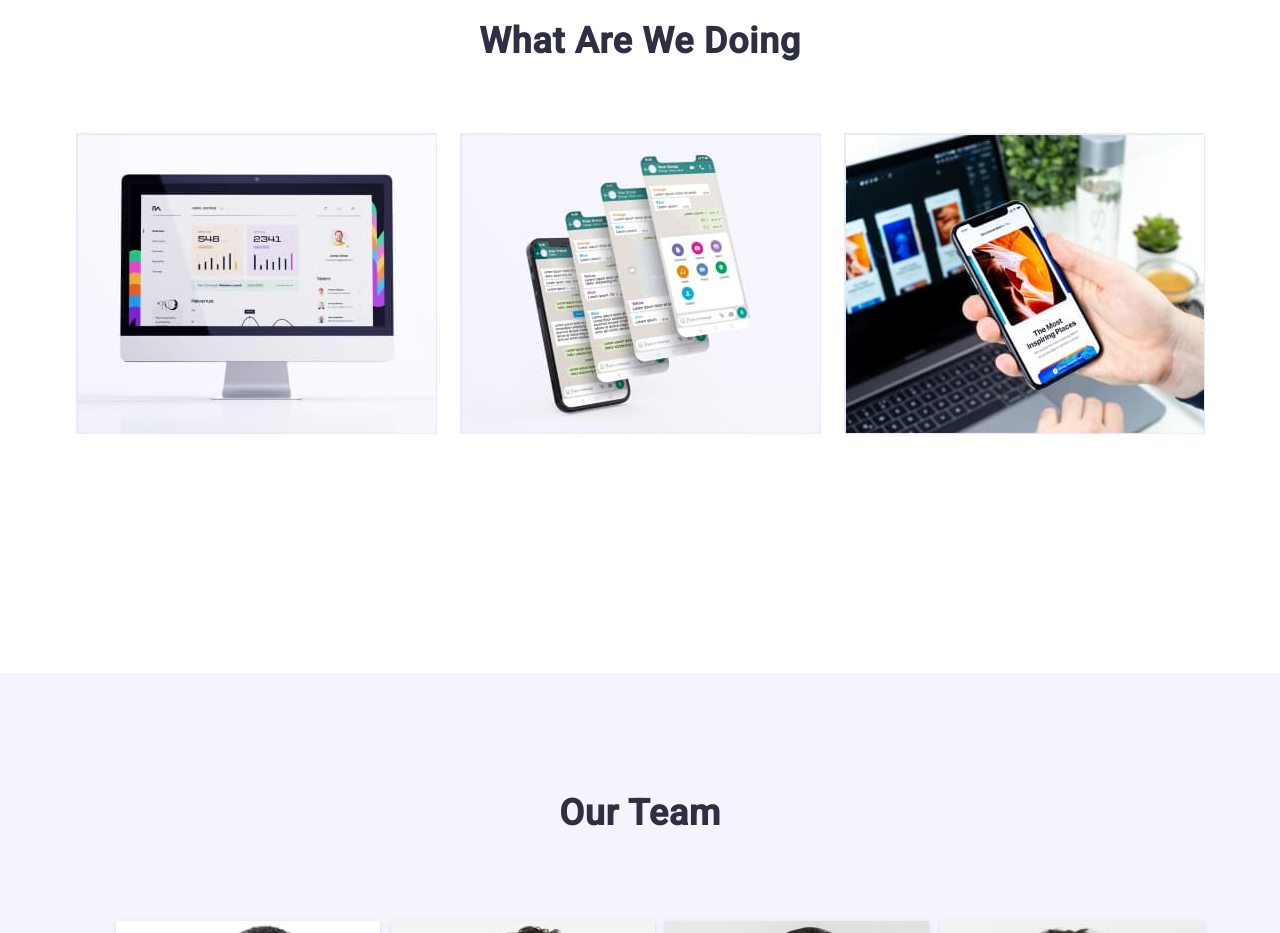
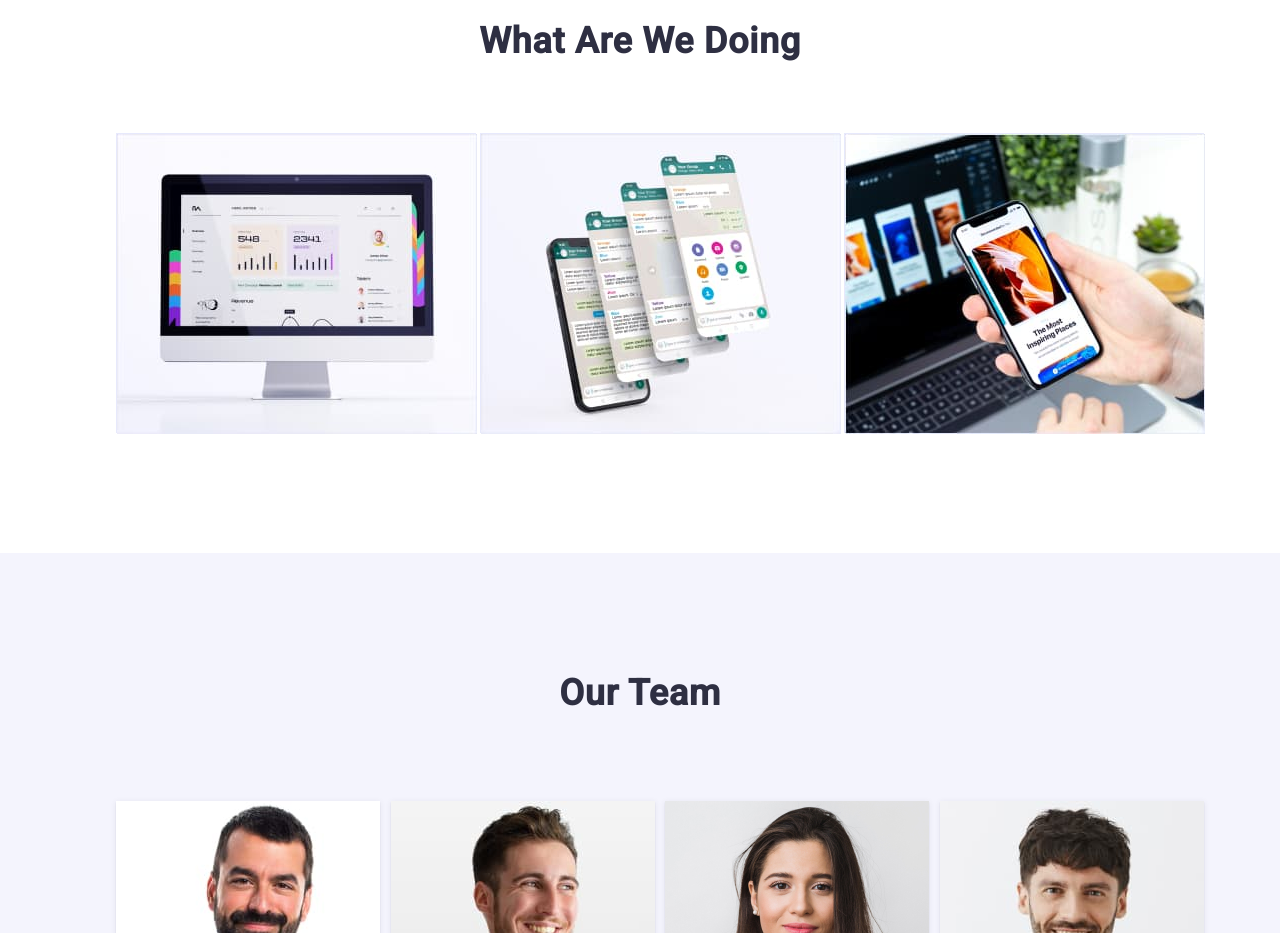
Before and after one commit to M1seryy/goit-markup-hw-03, a plain HTML site: page index.html in a window 1280 px wide. Shown: the part 980-1913 px from the top of the page. Drawn offline with nearby package versions, Linux system fonts and the light colour scheme.

Commit message:
Update style.css

```diff
--- a/css/style.css
+++ b/css/style.css
@@ -284,7 +284,6 @@ h6 {
 .work-list {
   display: flex;
   justify-content: space-between;
-  padding: 0 0 120px;
   margin: 0px;
 }
 /* ----------------TEAM------------------ */
```
